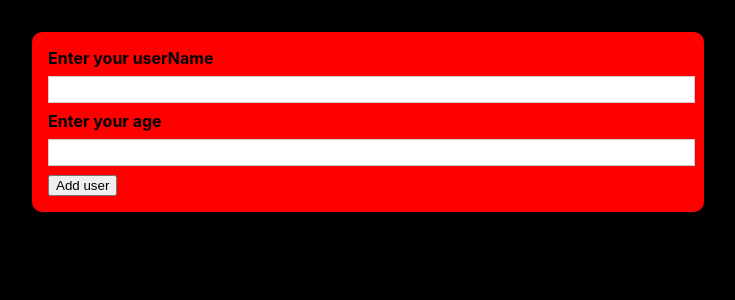
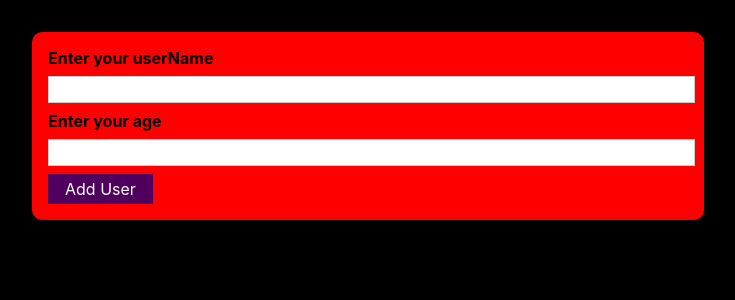
Before and after one commit to ManzoorAhmad1/UserForm, a React (Create React App) app: page / in a window 1280 px wide. Shown: the top 300 px of the page, without its empty margins (272-1007 px from the left). Built offline with nearby package versions, Linux system fonts and the light colour scheme.

Commit message:
some feature and add some style component

```diff
--- a/src/Compnents/User/AddUser.js
+++ b/src/Compnents/User/AddUser.js
@@ -1,6 +1,7 @@
 import React,{useState} from "react";
 import Card from "../UI/Card";
 import classes from "./AddUser.module.css";
+import Button from "./Button";
 const AddUser = () => {
 const [userName,setUserName]=useState()
 const [userAge,setUserAge]=useState()
@@ -25,7 +26,7 @@
         <input className="userName" value={userName} type="text"onChange={onUserName}  />
         <label htmlFor="userAge">Enter your age</label>
         <input className="userAge" value={userAge} type="number" onChange={onUserAge}/>
-        <button type="submit">Add user</button>
+        <Button type="submit"></Button>
       </form>
     </Card>
   );
--- /dev/null
+++ b/src/Compnents/User/Button.js
@@ -0,0 +1,9 @@
+import React from "react";
+import classes from "./Button.module.css"
+const Button =(props)=>{
+    return(
+        <button type={props.type} className={classes.button}>Add User</button>
+    )
+};
+
+export default Button;
--- /dev/null
+++ b/src/Compnents/User/Button.module.css
@@ -0,0 +1,18 @@
+.button {
+    font: inherit;
+    border: 1px solid #4f005f;
+    background: #4f005f;
+    color: white;
+    padding: 0.25rem 1rem;
+    cursor: pointer;
+  }
+
+  .button:hover,
+  .button:active {
+    background: #741188;
+    border-color: #741188;
+  }
+
+  .button:focus {
+    outline: none;
+  }
```
